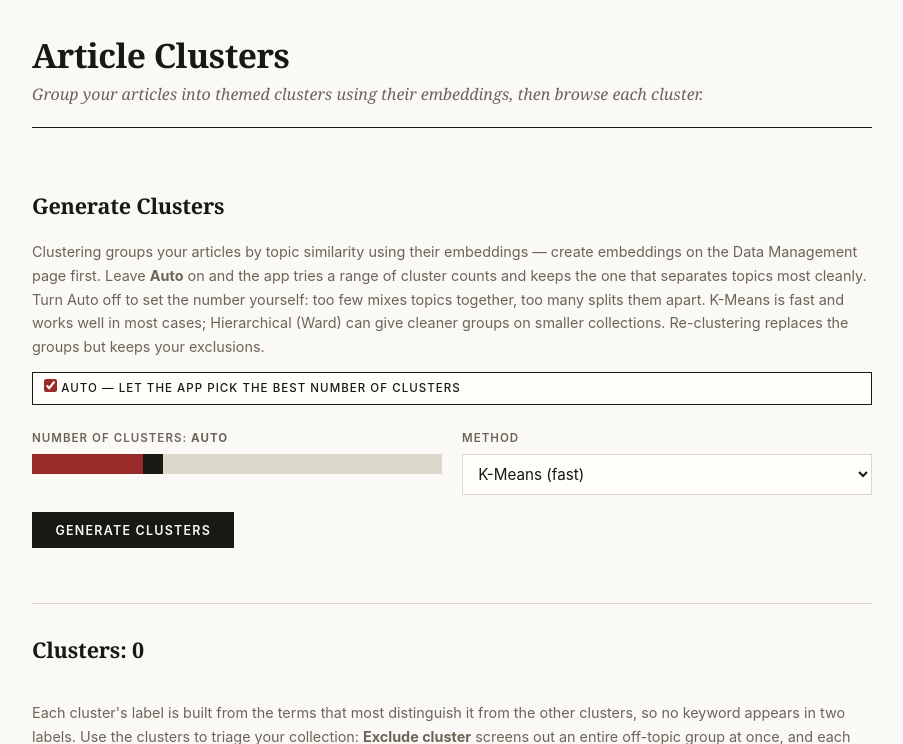
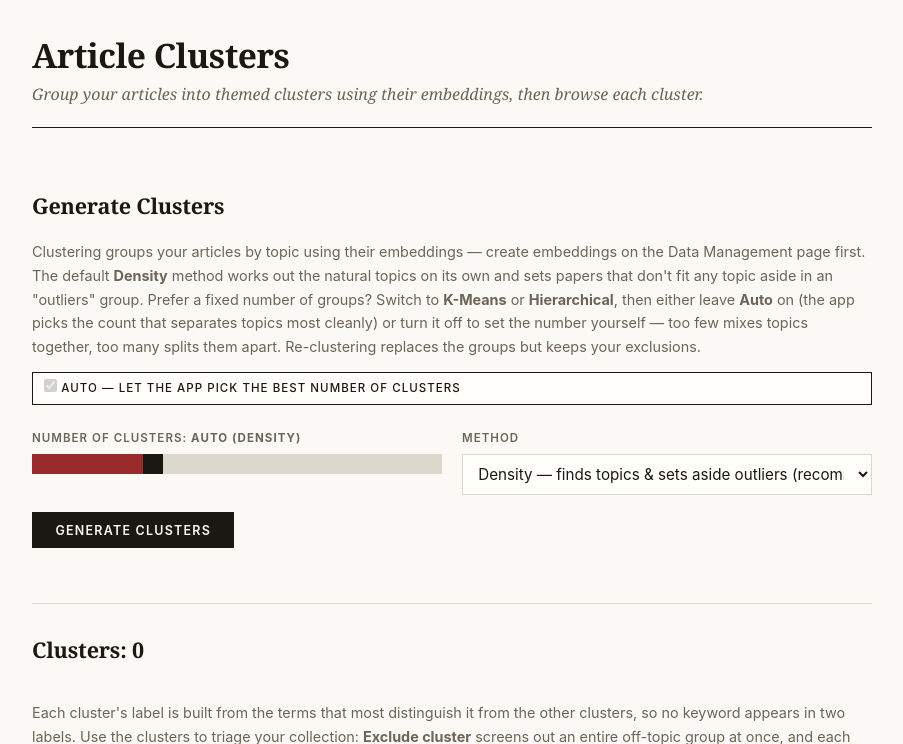
Before and after one commit to j0nsh1n/ResearchDatabaseSearchTool, a Python web app: template templates/clusters.html in a window 1280 px wide. Shown: the part 60-804 px from the top of the page, without its empty margins (188-1091 px from the left). Run offline with Jinja, Linux system fonts and the light colour scheme; the template is opened without the code that fills it, so the values that code supplies are empty.

Commit message:
feat: make Density (HDBSCAN) the default clustering method
On real corpora density clustering finds meaningfully more topics than the
silhouette-based auto-k (which biases to k=2 on high-dim embeddings), so make
it the default: Clusters page preselects "Density", and ClusterRequest.method
defaults to hdbscan. K-Means / Hierarchical (with Auto or manual count) remain
available for a fixed number of groups.

Co-Authored-By: Claude Fable 5 <noreply@anthropic.com>

```diff
--- a/main.py
+++ b/main.py
@@ -218,7 +218,9 @@ class EmbeddingsRequest(BaseModel):
 class ClusterRequest(BaseModel):
     # None (or <= 0) means auto-select the count by silhouette score.
     n_clusters: Optional[int] = None
-    method: str = "kmeans"
+    # Density (HDBSCAN) is the default: it finds the topic count itself and sets
+    # outliers aside, which beats a guessed/auto k on real corpora.
+    method: str = "hdbscan"
 
 class DuplicateRequest(BaseModel):
     threshold: float = 0.95
--- a/templates/clusters.html
+++ b/templates/clusters.html
@@ -8,12 +8,14 @@
 
 <section class="card">
     <h2>Generate Clusters</h2>
-    <p class="info-text">Clustering groups your articles by topic similarity using their embeddings —
-        create embeddings on the Data Management page first. Leave <strong>Auto</strong> on and the app
-        tries a range of cluster counts and keeps the one that separates topics most cleanly. Turn Auto
-        off to set the number yourself: too few mixes topics together, too many splits them apart.
-        K-Means is fast and works well in most cases; Hierarchical (Ward) can give cleaner groups on
-        smaller collections. Re-clustering replaces the groups but keeps your exclusions.</p>
+    <p class="info-text">Clustering groups your articles by topic using their embeddings — create
+        embeddings on the Data Management page first. The default <strong>Density</strong> method works
+        out the natural topics on its own and sets papers that don't fit any topic aside in an
+        "outliers" group. Prefer a fixed number of groups? Switch to <strong>K-Means</strong> or
+        <strong>Hierarchical</strong>, then either leave <strong>Auto</strong> on (the app picks the
+        count that separates topics most cleanly) or turn it off to set the number yourself — too few
+        mixes topics together, too many splits them apart. Re-clustering replaces the groups but keeps
+        your exclusions.</p>
     <div class="form-row">
         <div class="form-group">
             <label class="radio-label">
@@ -30,9 +32,9 @@
         <div class="form-group">
             <label>Method</label>
             <select id="cluster-method">
-                <option value="kmeans">K-Means (fast)</option>
+                <option value="hdbscan" selected>Density — finds topics &amp; sets aside outliers (recommended)</option>
+                <option value="kmeans">K-Means (fast, fixed count)</option>
                 <option value="hierarchical">Hierarchical (Ward)</option>
-                <option value="hdbscan">Density (finds topics &amp; sets aside outliers)</option>
             </select>
         </div>
     </div>
```
